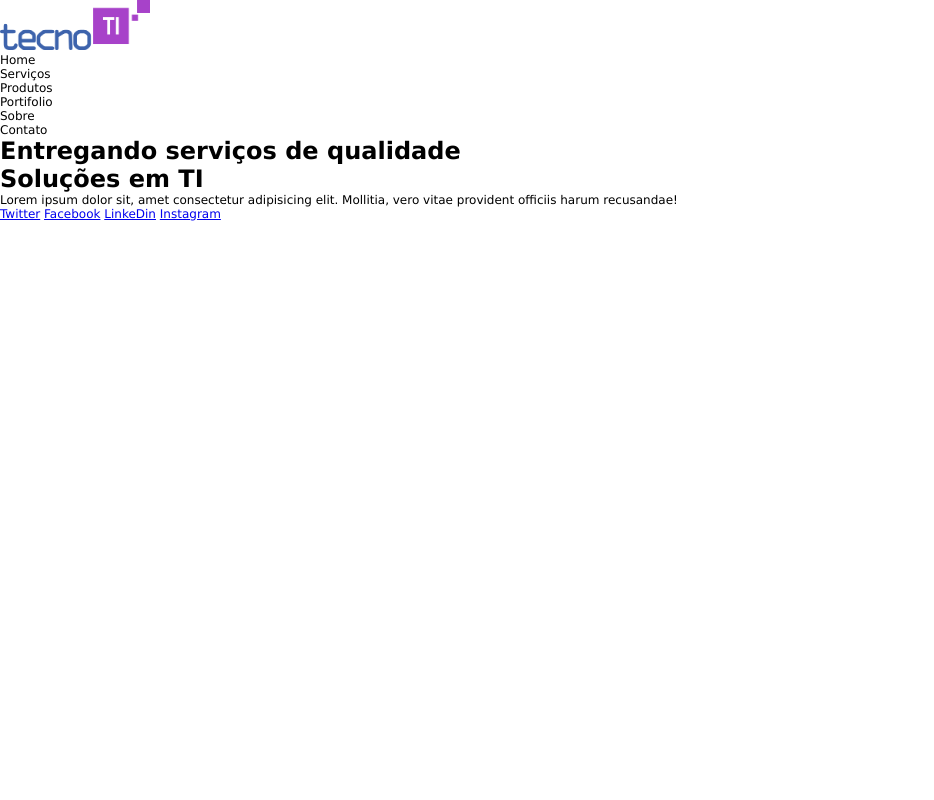
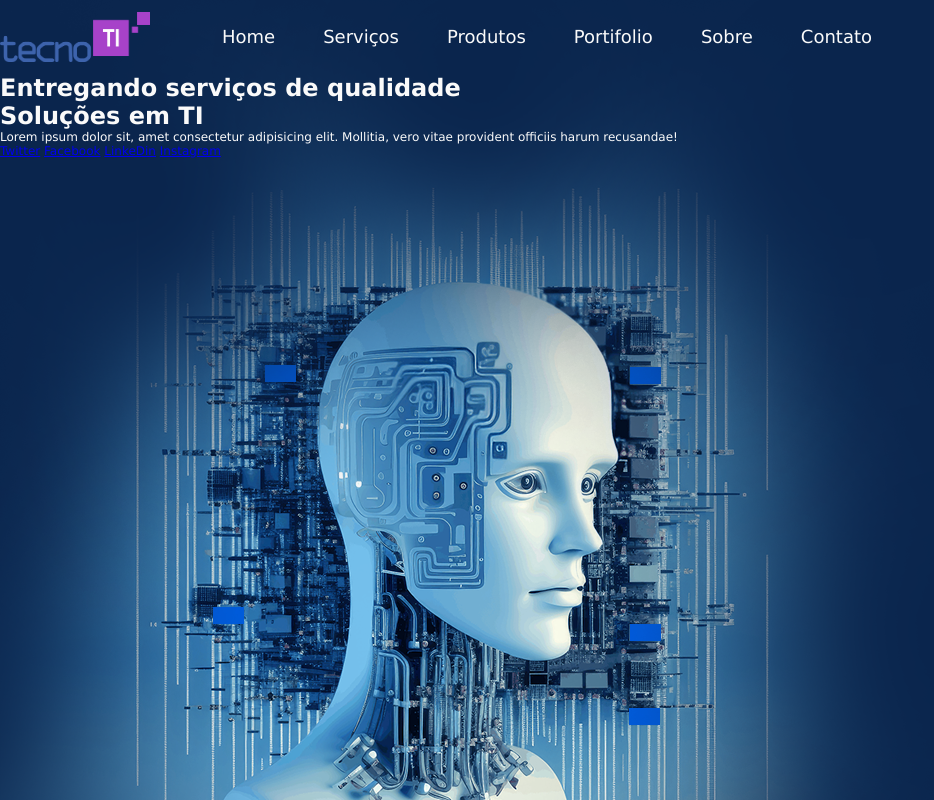
Before and after one commit to kmendes7/portifolio, a PHP site: page / in a window 1280 px wide. Shown: the whole page, without its empty margins (0-934 px from the left). Run offline with PHP 8.4, Linux system fonts and the light colour scheme.

Commit message:
24/02/25

```diff
--- a/css/style.css
+++ b/css/style.css
@@ -13,7 +13,8 @@
 #interface{
     display: block;
     width: 100vw;
-    min-width: 100vh;
+    height: 100vh;
+    min-height: 100vh;
     overflow-x: hidden;
 }
 
@@ -22,5 +23,38 @@
     width: 100%;
     height: 100%;
     background-image: url(../imagens/hero-bg.png);
+    color: #fafafa;
 
 }
+#interface .cabecalho .menu{
+    display: flex;
+    justify-content: space-between;
+    width: 70%;
+    margin: 0 ;
+    padding: 1rem 0;
+}
+#interface .cabecalho .menu .logo {
+    display: block;
+    width: 150px;
+}
+#interface .cabecalho .menu .logo img {
+    display: block;
+    width: 100%;
+}
+#interface .cabecalho .menu ul {
+    display: flex;
+    align-items: center;
+    list-style: none;
+}
+#interface .cabecalho .menu ul li {
+    display: block;
+    margin: 0 1rem;
+
+}
+#interface .cabecalho .menu ul li  a {
+    display: block;
+    color: #fafafa;
+    font-size: 1.5rem;
+    padding: .5rem 1rem;
+    text-decoration: none;
+}
--- a/index.php
+++ b/index.php
@@ -10,9 +10,11 @@
 </head>
 <body>
 
-<div class="interface">
+<div id="interface">
 
     <header class="cabecalho">
+
+
 
     <nav class="menu">
 
@@ -21,12 +23,12 @@
         </div>
 
         <ul>
-            <li>Home</li>
-            <li>Serviços</li>
-            <li>Produtos</li>
-            <li>Portifolio</li>
-            <li>Sobre</li>
-            <li>Contato</li>
+            <li><a href= "#">Home</a></li>
+            <li><a href= "#">Serviços</a></li>
+            <li><a href= "#">Produtos</a></li>
+            <li><a href= "#">Portifolio</a></li>
+            <li><a href= "#">Sobre</a></li>
+            <li><a href= "#">Contato</a></li>
         </ul>
 
 
```
